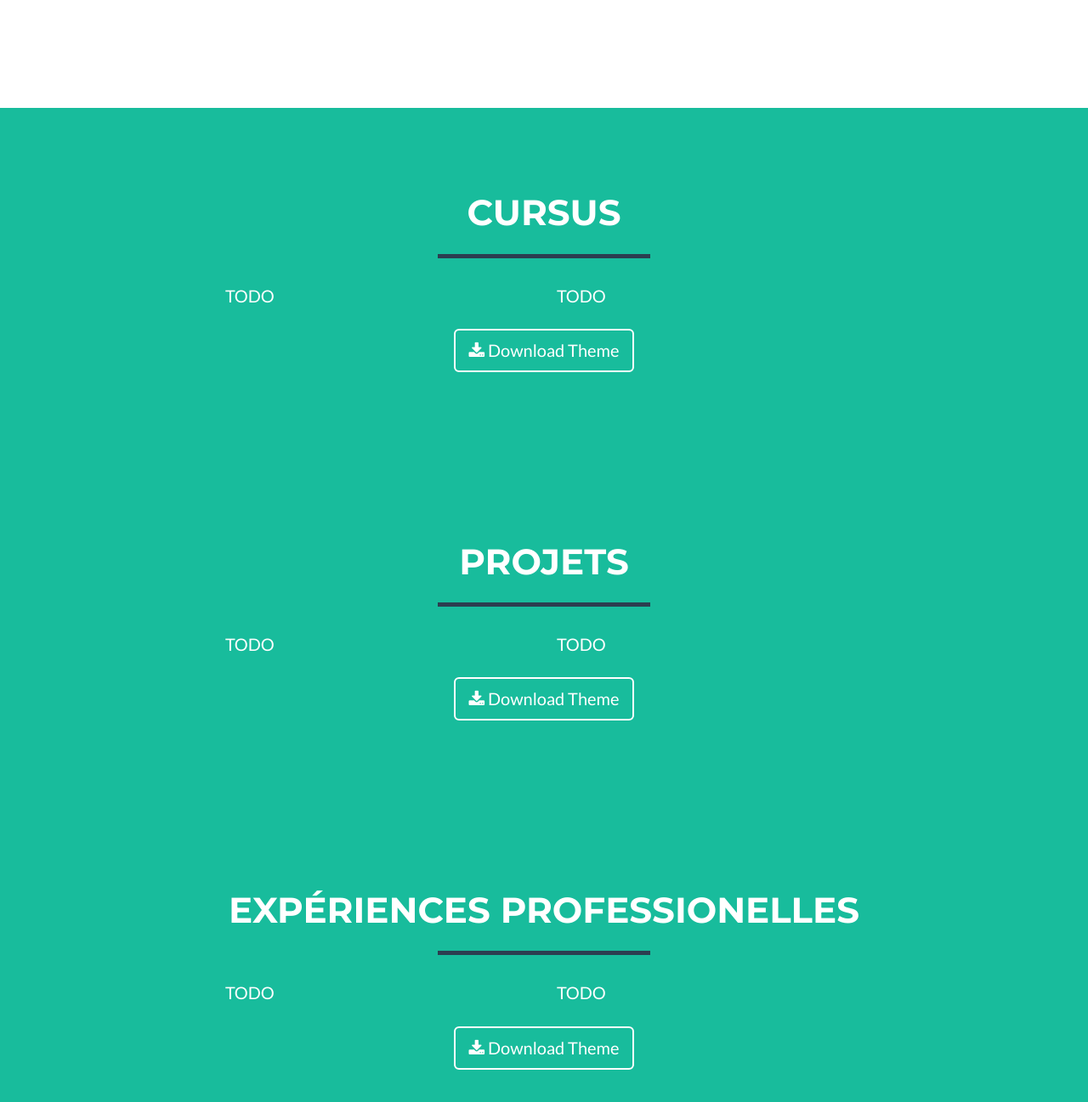
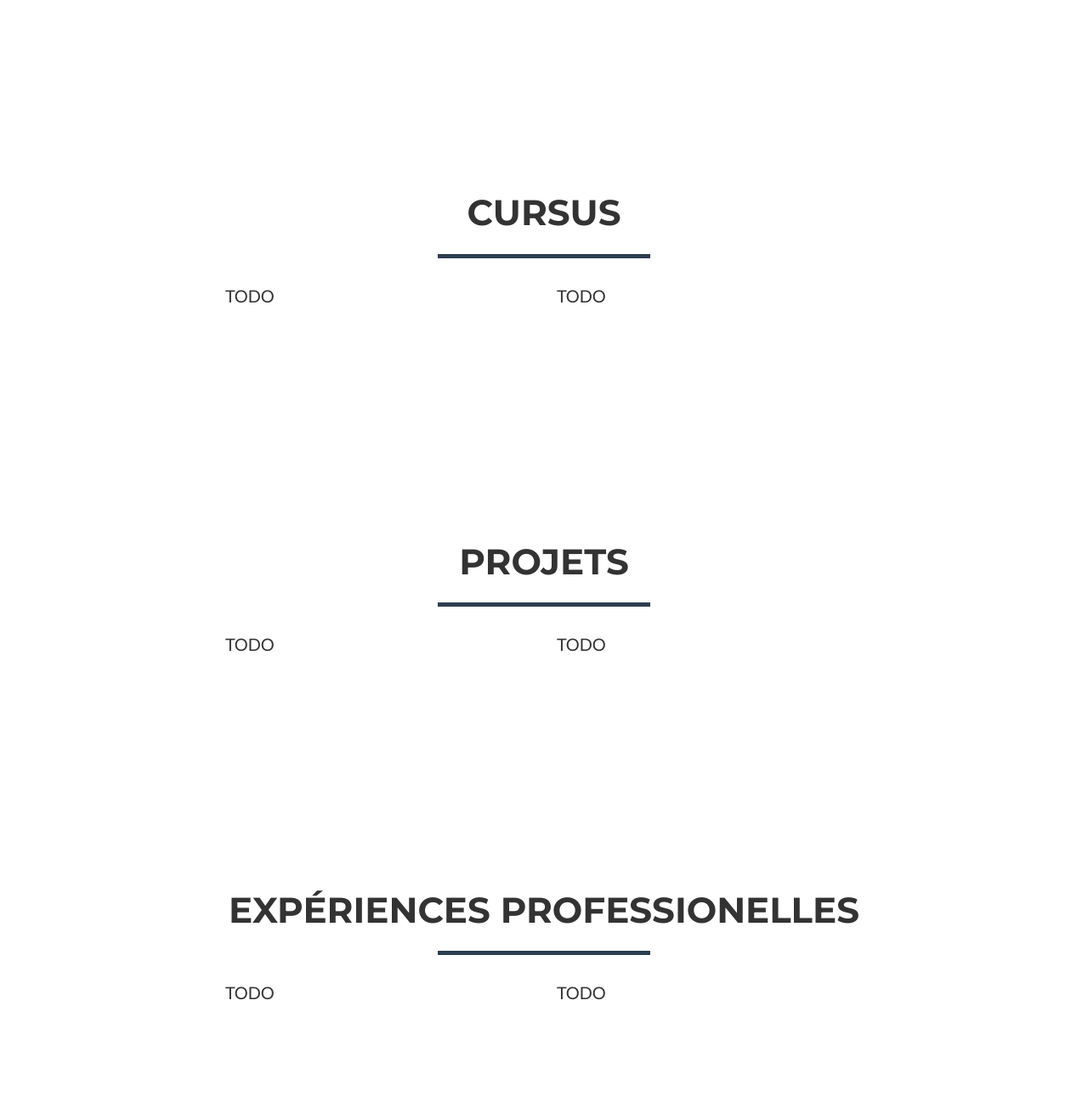
Before and after one commit to LokoSama/Website, a website: page index.html in a window 1280 px wide. Shown: the part 1503-2800 px from the top of the page at 85% size. Drawn offline with nearby package versions, Linux system fonts and the light colour scheme.

```diff
--- a/index.html
+++ b/index.html
@@ -173,7 +173,7 @@
         </div>
     </section>
 	<!-- About Section -->
-    <section class="success" id="cursus">
+    <section id="cursus">
         <div class="container">
             <div class="row">
                 <div class="col-lg-12 text-center">
@@ -197,7 +197,7 @@
         </div>
     </section>
 	<!-- About Section -->
-    <section class="success" id="projets">
+    <section id="projets">
         <div class="container">
             <div class="row">
                 <div class="col-lg-12 text-center">
@@ -221,7 +221,7 @@
         </div>
     </section>
 	<!-- About Section -->
-    <section class="success" id="experiences">
+    <section id="experiences">
         <div class="container">
             <div class="row">
                 <div class="col-lg-12 text-center">
@@ -246,7 +246,7 @@
     </section>
 
 <!-- About Section -->
-    <section class="success" id="interets">
+    <section id="interets">
         <div class="container">
             <div class="row">
                 <div class="col-lg-12 text-center">
```
